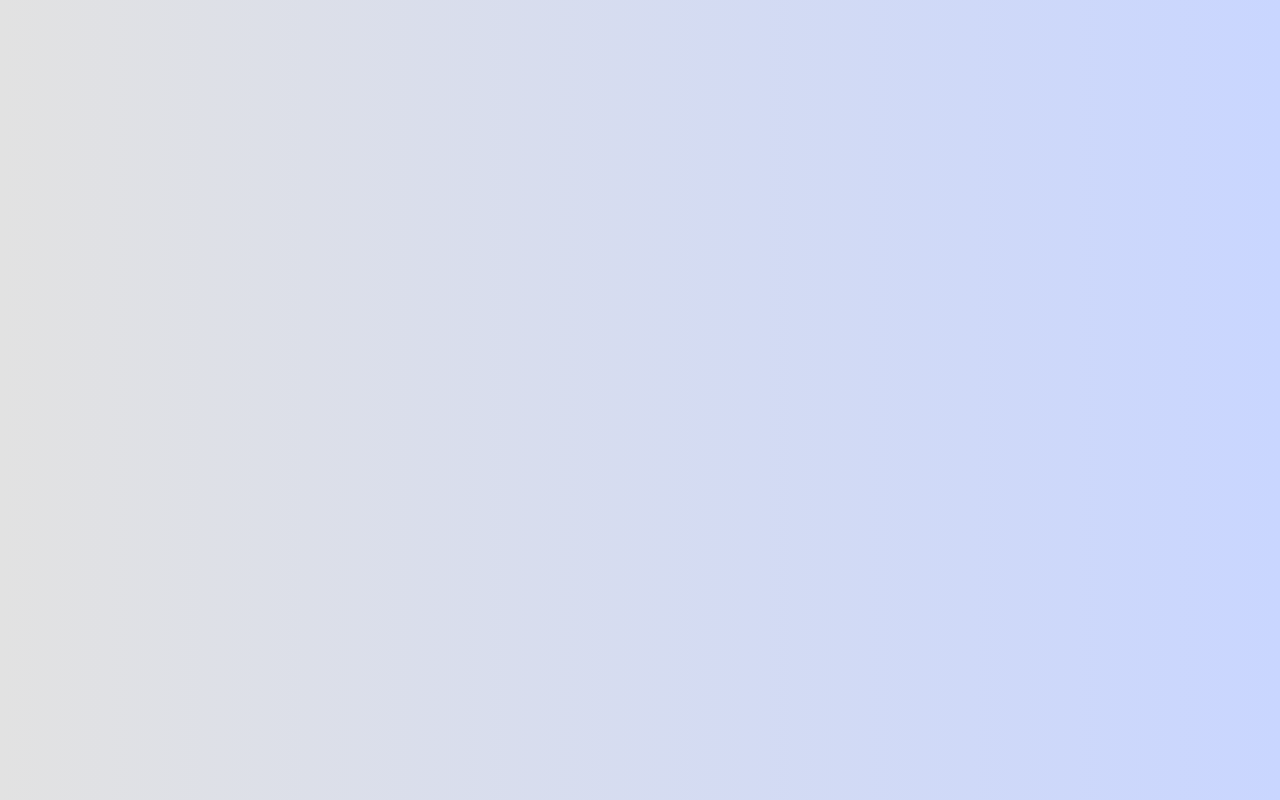
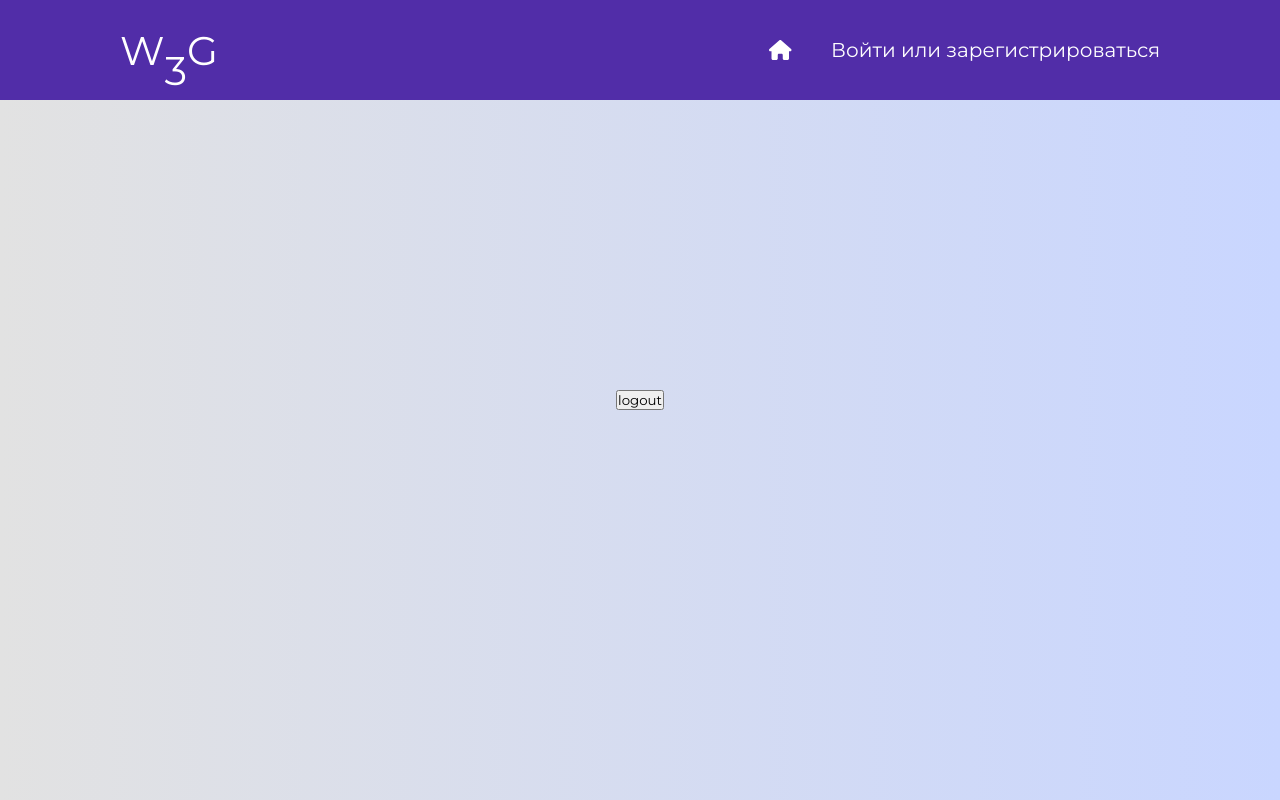
Before and after one commit to 3member-crew/SPA_LAB, a React (Create React App) app in the folder frontend/: page /account in a window 1280 px wide. Before the commit this address had no page. Built offline with nearby package versions, Linux system fonts and the light colour scheme.

Commit message:
account page start + logout handling

```diff
--- a/frontend/src/App.css
+++ b/frontend/src/App.css
@@ -248,6 +248,15 @@ body {
     cursor: pointer;
 }
 
+#logo button {
+    padding: 20px;
+    font-size: 40px;
+    background-color: #512da8;
+    border: 0px;
+    color: #fff;
+    cursor: pointer;
+}
+
 #introduction-wrap {
     border-radius: 20px;
     border: solid 2px #512da8;
--- a/frontend/src/App.js
+++ b/frontend/src/App.js
@@ -3,6 +3,7 @@ import Auth from './views/Auth';
 import Home from './views/Home';
 import JoinRoom from './views/JoinRoom';
 import Room from './views/Room';
+import Account from './views/Account';
 import { BrowserRouter, Routes, Route, Link } from 'react-router-dom';
 import React, { Component } from 'react';
 
@@ -88,6 +89,7 @@ function App() {
                     <Route exact path="/auth" element={<Auth />} />
                     <Route exact path="/home" element={<JoinRoom />} />
                     <Route exact path="/room/:room" element={<Room />} />
+                    <Route exact path="/account" element={<Account />} />
                 </Routes>
             </BrowserRouter>
         </>
--- /dev/null
+++ b/frontend/src/components/Header.js
@@ -0,0 +1,49 @@
+import { FontAwesomeIcon } from '@fortawesome/react-fontawesome';
+import { faHome, faU, faUser } from '@fortawesome/free-solid-svg-icons';
+import { useNavigate } from 'react-router-dom';
+import { useState } from 'react';
+
+function Header() {
+    const navigate = useNavigate();
+    const [show, setShow] = useState(true);
+    const HandleShow = () => setShow(!show);
+
+    function HandleHomeClick() {
+        navigate('../');
+    }
+
+    function HandleUserClick() {
+        navigate('/Account');
+    }
+
+    function HandleLoginRegClick() {
+        navigate('./Auth');
+    }
+
+    return (
+        <div id="nav-wrap">
+            <div id="header-wrap">
+                <div id="logo">
+                    <button onClick={HandleHomeClick}>W<span style={{position: 'relative', top: '20px', }}>3</span>G</button>
+                </div>
+                <div id="navbar">
+                    <button onClick={HandleHomeClick}>
+                        <FontAwesomeIcon icon={faHome} size='50px'/>
+                    </button>
+                    {localStorage.getItem('token') != null ? (
+                        <button onClick={HandleUserClick}>
+                            <FontAwesomeIcon icon={faUser} />
+                        </button>
+                    ) : (
+                        <button onClick={HandleLoginRegClick}>
+                            Войти или зарегистрироваться
+                        </button>
+                    )
+                    }
+                </div>
+            </div>
+        </div>
+    )
+}
+
+export default Header;
--- /dev/null
+++ b/frontend/src/views/Account.js
@@ -0,0 +1,29 @@
+import { useNavigate } from 'react-router-dom';
+import Header from '../components/Header.js';
+
+import '../App.css';
+import './Auth.js';
+
+function AccountPage() {
+    const navigate = useNavigate();
+
+    function HandleLogout() {
+        localStorage.clear();
+        navigate('../');
+    }
+
+    return (
+        <div>
+            <Header />
+            <div id="account-info-wrap">
+                <div>
+                    <button onClick={HandleLogout}>
+                        logout
+                    </button>
+                </div>
+            </div>
+        </div>
+    )
+}
+
+export default AccountPage;
--- a/frontend/src/views/Auth.js
+++ b/frontend/src/views/Auth.js
@@ -3,8 +3,11 @@ import { faVk, faGoogle } from "@fortawesome/free-brands-svg-icons";
 import { FontAwesomeIcon } from "@fortawesome/react-fontawesome";
 import axios from "axios";
 import React, { useRef } from 'react';
+import { useNavigate } from 'react-router-dom';
 
 function Auth() {
+    const navigate = useNavigate();
+
     const regUsernameRef = useRef(null);
     const regEmailRef = useRef(null);
     const regPasswordRef = useRef(null);
@@ -32,6 +35,8 @@ function Auth() {
 
         const token = respone.data.token;
         localStorage.setItem('token', token);
+
+        navigate('../');
     };
 
     async function HandleRegisterClick() {
@@ -41,9 +46,9 @@ function Auth() {
             password: regPasswordRef.current.value,
         })
 
-        console.log(respone);
         const token = respone.data.token;
         localStorage.setItem('token', token);
+        navigate('../');
     };
 
     return (
--- a/frontend/src/views/Home.js
+++ b/frontend/src/views/Home.js
@@ -5,16 +5,10 @@ import ReactPlayer from 'react-player';
 import '../App.css';
 import './Auth.js';
 
+import Header from '../components/Header.js';
+
 function Home() {
     const navigate = useNavigate();
-
-    function HandleHomeClick() {
-        navigate('./');
-    }
-
-    function HandleUserClick() {
-        navigate('/Account');
-    }
 
     function HandleLoginRegClick() {
         navigate('./Auth');
@@ -26,28 +20,7 @@ function Home() {
 
     return (
         <div>
-            <div id="nav-wrap">
-                <div id="header-wrap">
-                    <div id="logo">
-                        W<span style={{position: 'relative', top: '20px', }}>3</span>G
-                    </div>
-                    <div id="navbar">
-                        <button onClick={HandleHomeClick}>
-                            <FontAwesomeIcon icon={faHome} size='50px'/>
-                        </button>
-                        {localStorage.getItem('token') != null ? (
-                            <button onClick={HandleUserClick}>
-                                <FontAwesomeIcon icon={faUser} />
-                            </button>
-                        ) : (
-                            <button onClick={HandleLoginRegClick}>
-                                Войти или зарегистрироваться
-                            </button>
-                        )
-                        }
-                    </div>
-                </div>
-            </div>
+            <Header />
             <div id="introduction-wrap">
                 <div style={{fontSize: '60px'}}>
                     Watch3Gether
```
